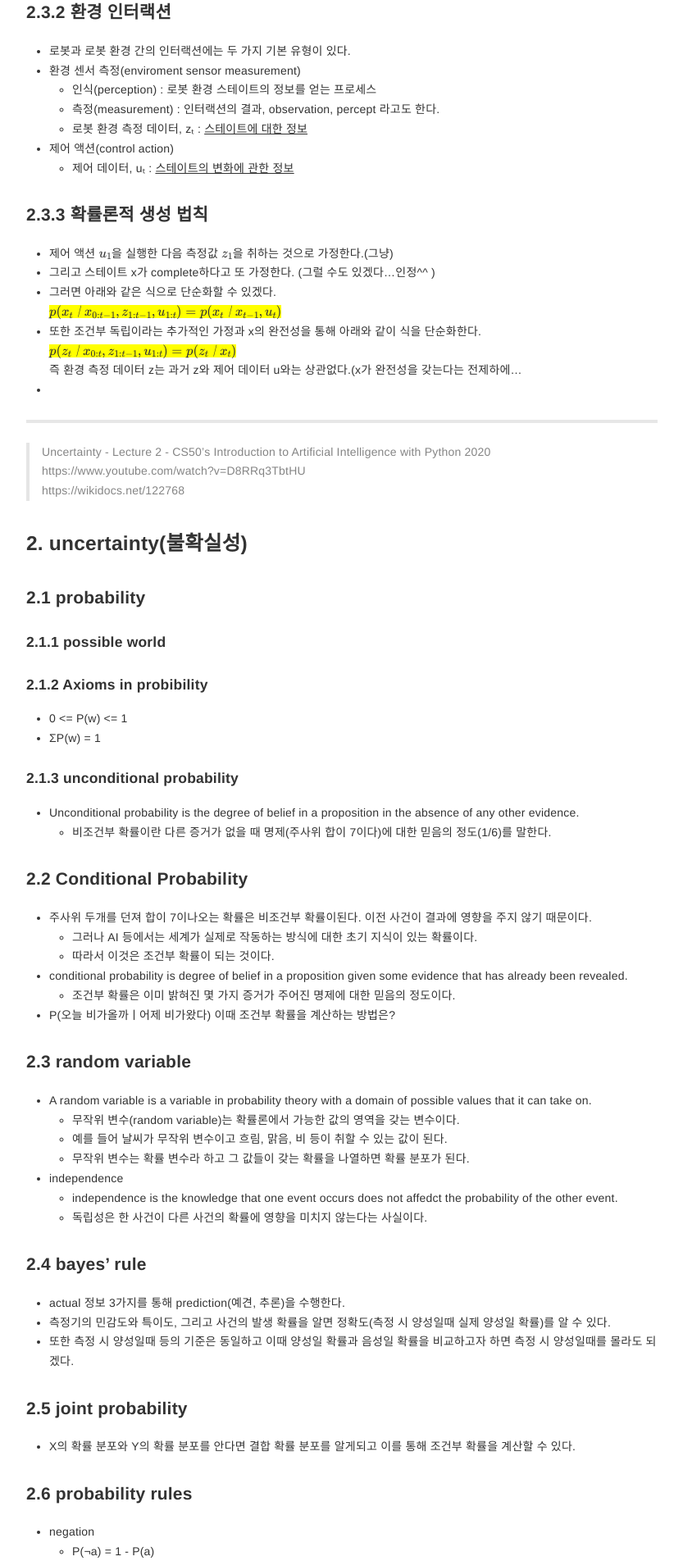
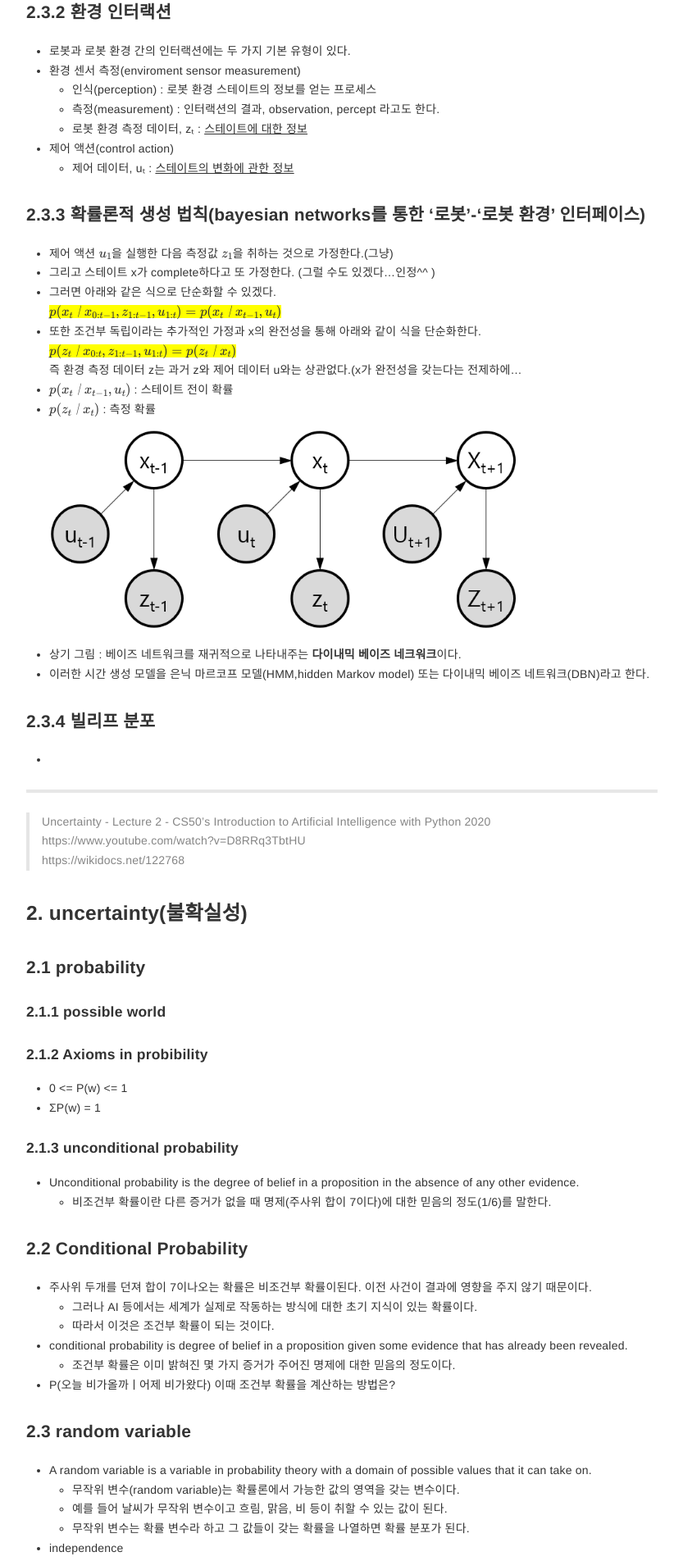
Before and after one commit to contravia-cloud/TechnicalBlog, a Jekyll site: the page built from _posts/2022-04-06-Probabilistic_robotics.md, in a window 1280 px wide. Shown: the part 2992-4896 px from the top of the page at 82% size, without its empty margins (223-1056 px from the left). Built offline with Jekyll 4.4.1, drawn with Linux system fonts in a browser that asks for light colours; our own code applies the rules of GitHub Pages for plain Markdown files; formulas are drawn with MathJax 3; some of the changed text lies outside the part shown.

Commit message:
Update 2022-04-06-Probabilistic_robotics.md

```diff
--- a/_posts/2022-04-06-Probabilistic_robotics.md
+++ b/_posts/2022-04-06-Probabilistic_robotics.md
@@ -80,7 +80,7 @@ date: 2022-04-06
   - 제어 액션(control action)
     - 제어 데이터, uₜ : <U>스테이트의 변화에 관한 정보</U>
 
-### 2.3.3 확률론적 생성 법칙
+### 2.3.3 확률론적 생성 법칙(bayesian networks를 통한 '로봇'-'로봇 환경' 인터페이스)
   - 제어 액션 $u_{1}$을 실행한 다음 측정값 $z_{1}$을 취하는 것으로 가정한다.(그냥)
   - 그리고 스테이트 x가 complete하다고 또 가정한다. (그럴 수도 있겠다...인정^^ )
   - 그러면 아래와 같은 식으로 단순화할 수 있겠다.
@@ -88,6 +88,13 @@ date: 2022-04-06
   - 또한 조건부 독립이라는 추가적인 가정과 x의 완전성을 통해 아래와 같이 식을 단순화한다.
     <span style="background-color:yellow">$p(z_{t}｜x_{0:t},z_{1:t-1},u_{1:t}) = p(z_{t}｜x_{t})$</span>
     즉 환경 측정 데이터 z는 과거 z와 제어 데이터 u와는 상관없다.(x가 완전성을 갖는다는 전제하에...
+  - $p(x_{t}｜x_{t-1},u_{t})$ : 스테이트 전이 확률
+  - $p(z_{t}｜x_{t})$ : 측정 확률
+<img src="https://contravia-cloud.github.io/TechnicalBlog/assets/img/화면 캡처 2022-04-07 103326.png" width="600" title="확률론적 로보틱스 그림 2.2" alt="확률론적 로보틱스 그림 2.2"/>
+  - 상기 그림 : 베이즈 네트워크를 재귀적으로 나타내주는 **다이내믹 베이즈 네크워크**이다.
+  - 이러한 시간 생성 모델을 은닉 마르코프 모델(HMM,hidden Markov model) 또는 다이내믹 베이즈 네트워크(DBN)라고 한다.
+
+### 2.3.4 빌리프 분포
   -
 
 
```
